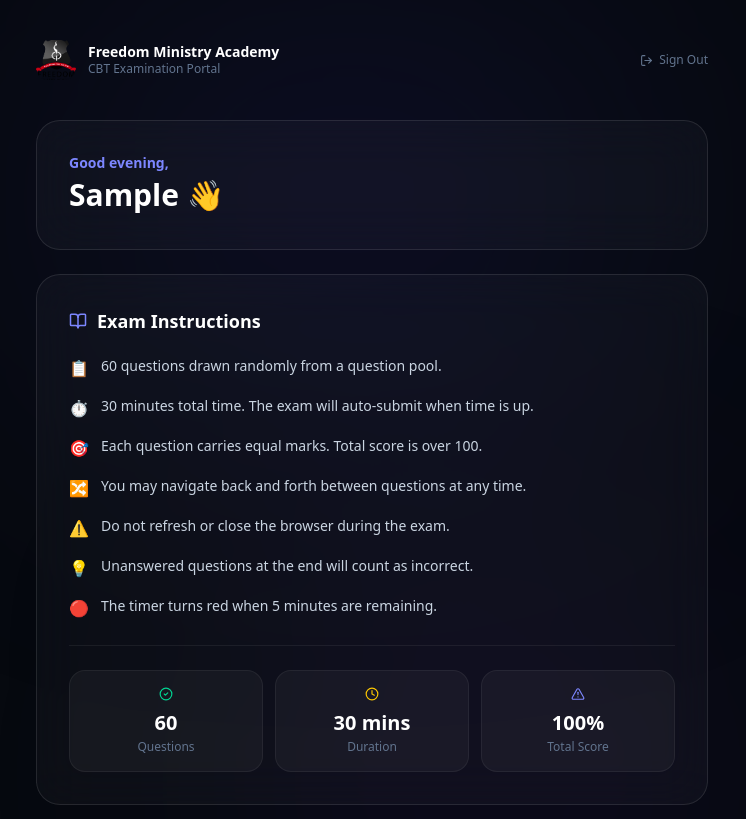
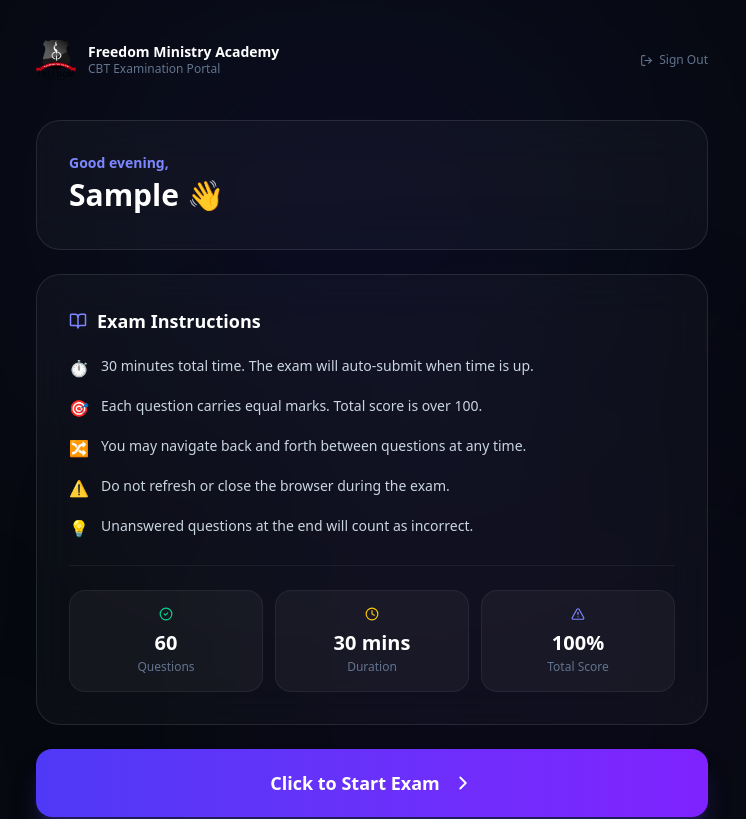
Before and after one commit to asejik/fma-registration, a React (Vite) app: page /cbt/welcome in a window 1280 px wide. Shown: the top 819 px of the page, without its empty margins (268-1014 px from the left). Built offline with nearby package versions, Linux system fonts and the light colour scheme; no server answers; the database is empty; sample sign-in values are in the browser's storage.

Commit message:
style: remove unnecessary exam instructions

```diff
--- a/src/pages/cbt/CbtWelcomePage.jsx
+++ b/src/pages/cbt/CbtWelcomePage.jsx
@@ -14,13 +14,11 @@ import {
 } from 'lucide-react';
 
 const RULES = [
-  { icon: '📋', text: '60 questions drawn randomly from a question pool.' },
   { icon: '⏱️', text: '30 minutes total time. The exam will auto-submit when time is up.' },
   { icon: '🎯', text: 'Each question carries equal marks. Total score is over 100.' },
   { icon: '🔀', text: 'You may navigate back and forth between questions at any time.' },
   { icon: '⚠️', text: 'Do not refresh or close the browser during the exam.' },
   { icon: '💡', text: 'Unanswered questions at the end will count as incorrect.' },
-  { icon: '🔴', text: 'The timer turns red when 5 minutes are remaining.' },
 ];
 
 const CbtWelcomePage = () => {
```
